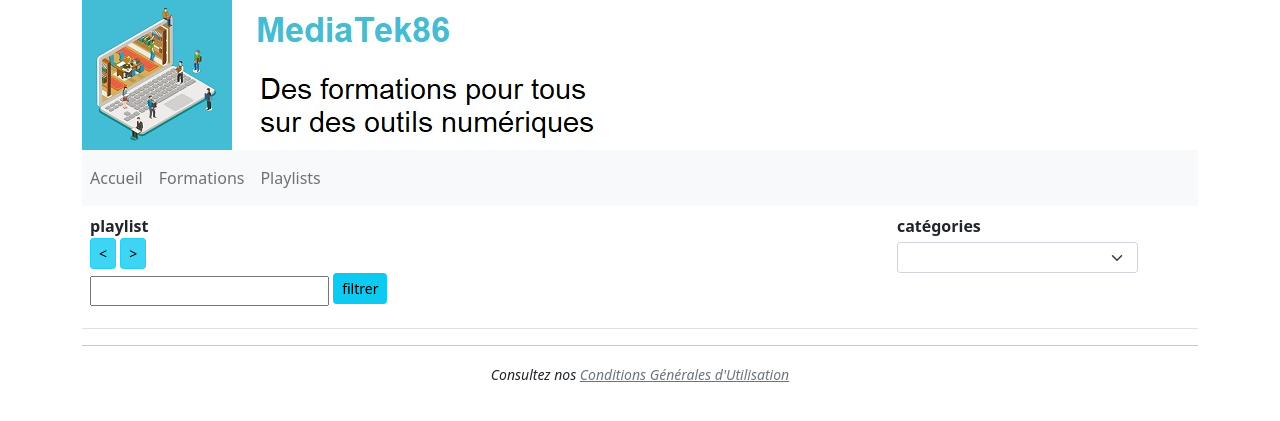
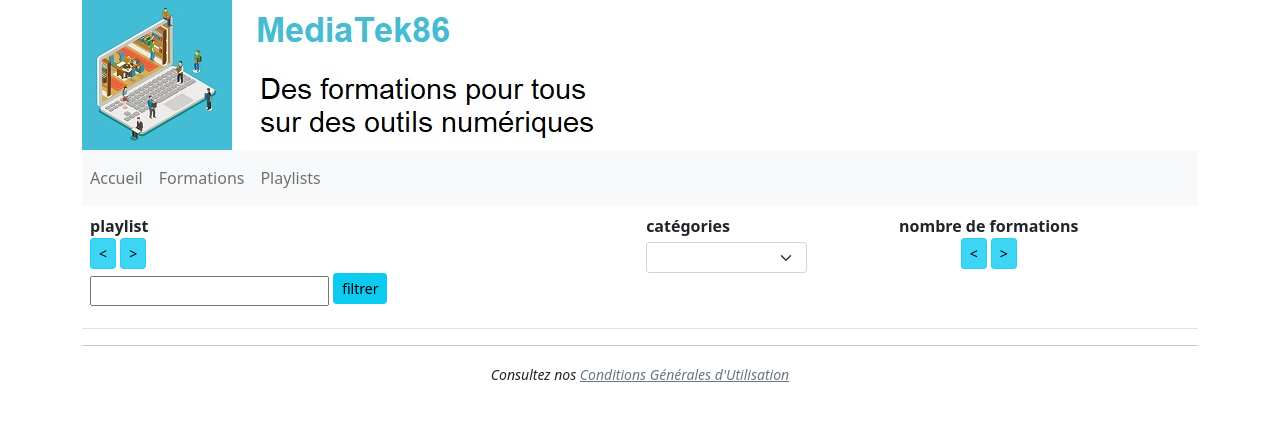
Before and after one commit to blump/emeline, a Symfony app: template templates/pages/playlists.html.twig in a window 1280 px wide. Shown: the top 421 px of the page. Run offline with Twig, Linux system fonts and the light colour scheme; the template is opened without the code that fills it, so the values that code supplies are empty; some libraries are stand-ins or nearby versions.

Commit message:
Mission 1 : Tâche 2 : ajouter une fonctionnalité

```diff
--- a/src/Entity/Playlist.php
+++ b/src/Entity/Playlist.php
@@ -113,4 +113,9 @@ class Playlist
         return $categories;
     }
 
+    public function getNombreFormations(): int
+    {
+        return $this->formations->count();
+    }
+
 }
--- a/templates/pages/playlist.html.twig
+++ b/templates/pages/playlist.html.twig
@@ -3,6 +3,7 @@
     <div class="row mt-3">
         <div class="col">
             <h4 class="text-info mt-5">{{ playlist.name }}</h4>
+            <strong>nombre de formations : </strong>{{ playlist.nombreformations }}<br />
             <strong>catégories : </strong>
                 <!-- boucle pour afficher les catégories -->
                 {% set anccategorie = '' %}
--- a/templates/pages/playlists.html.twig
+++ b/templates/pages/playlists.html.twig
@@ -33,6 +33,11 @@
                     </form>
                 </th>
                 <th class="text-center align-top" scope="col">
+                    nombre de formations<br />
+                    <a href="{{ path('playlists.sort', {champ:'formations', ordre:'ASC'}) }}" class="btn btn-info btn-sm active" role="button" aria-pressed="true"><</a>
+                    <a href="{{ path('playlists.sort', {champ:'formations', ordre:'DESC'}) }}" class="btn btn-info btn-sm active" role="button" aria-pressed="true">></a>
+                </th>
+                <th class="text-center align-top" scope="col">
                     &nbsp;
                 </th>
             </tr>
@@ -56,6 +61,9 @@
                             {% endif %}
                         </td>
                         <td class="text-center">
+                            {{ playlists[k].nombreformations }}
+                        </td>
+                        <td class="text-center">
                             <a href="{{ path('playlists.showone', {id:playlists[k].id}) }}" class="btn btn-secondary">Voir détail</a>
                         </td>
                     </tr>
```
Also changed, not shown: src/Controller/PlaylistsController.php (+9 -4 lines), src/Repository/PlaylistRepository.php (+17 -0 lines).
